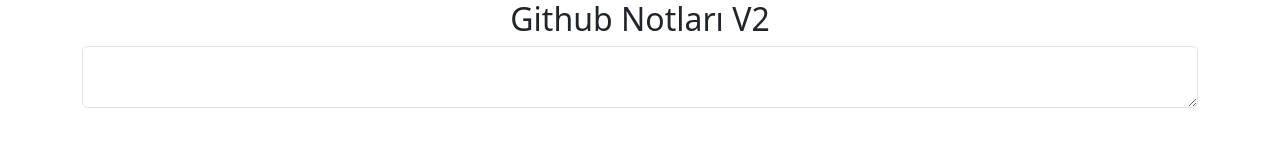
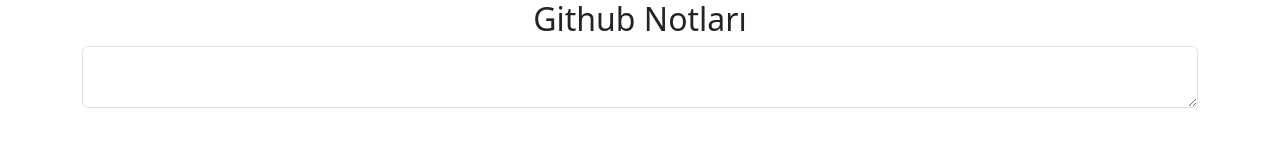
Before and after one commit to oguzyilmazistka/test, a plain HTML site: page index.html in a window 1280 px wide. Drawn offline with nearby package versions, Linux system fonts and the light colour scheme.

Commit message:
Add files via upload

```diff
--- a/index.html
+++ b/index.html
@@ -8,8 +8,7 @@
 </head>
 <body>
     <div class="container">
-
-    <h2 style="text-align: center;">Github Notları V2</h2>
+    <h2 style="text-align: center;">Github Notları</h2>
     <textarea class="form-control"></textarea>
 </div>
 
```
